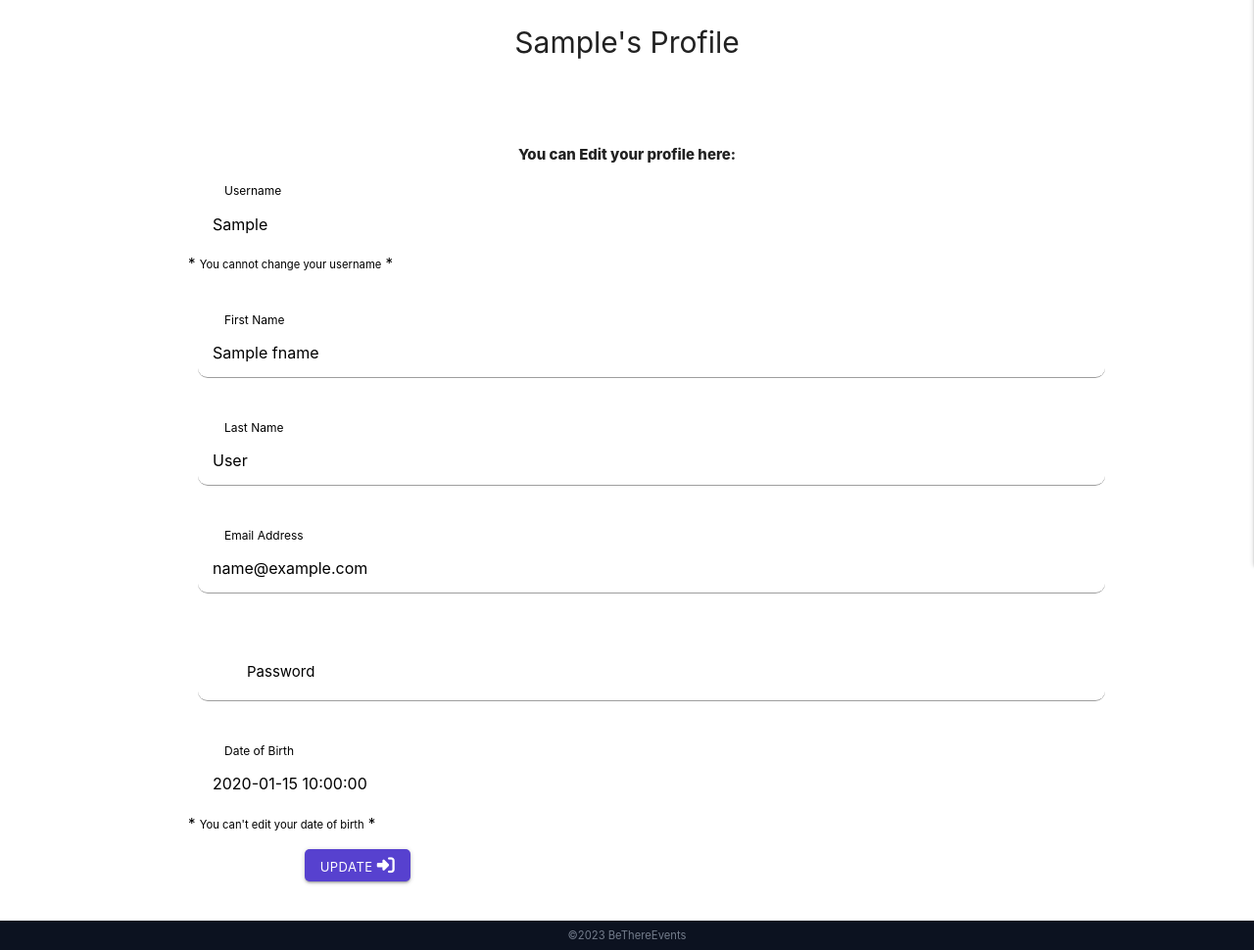
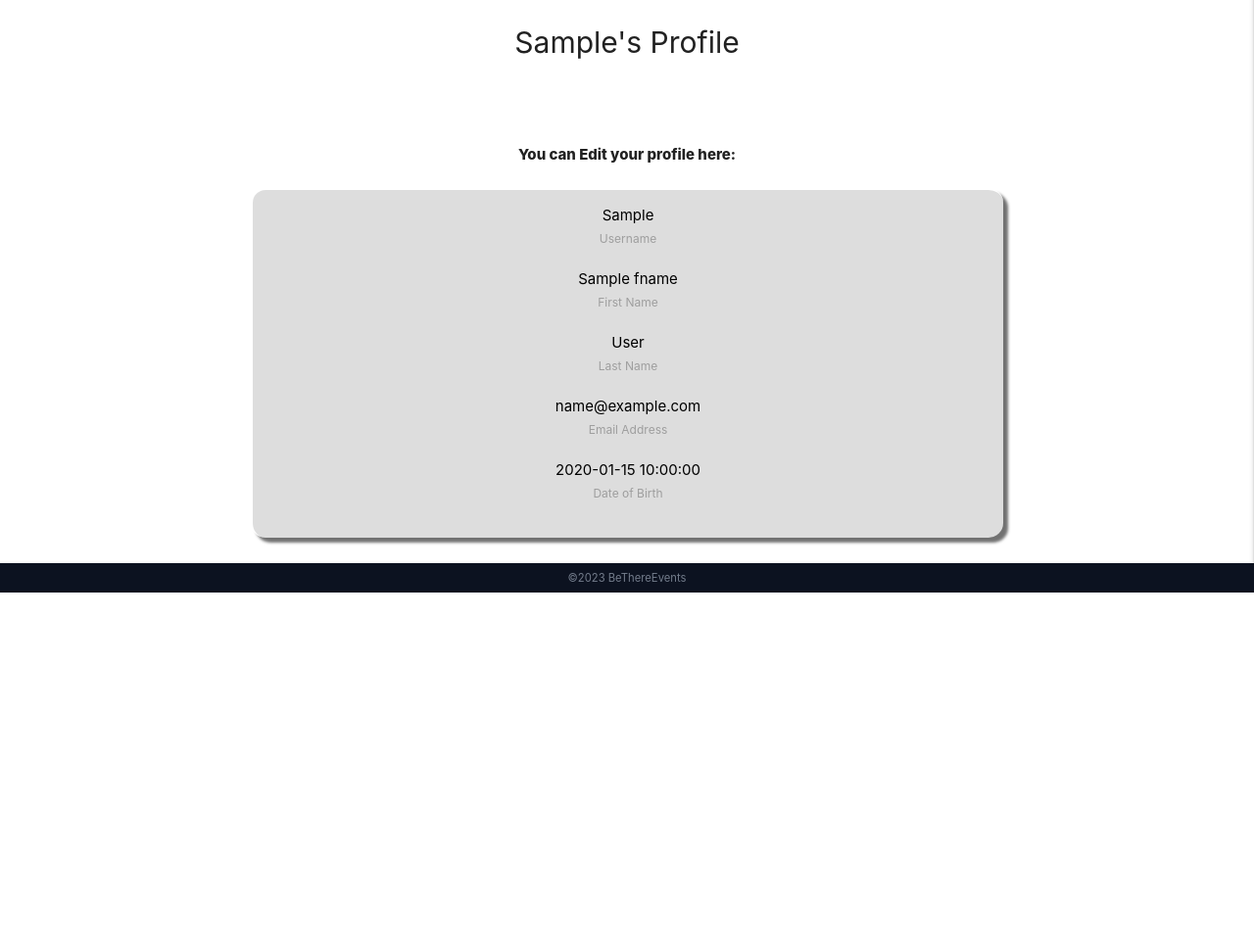
Before and after one commit to wendybovill/be-there-events, a Flask app: a page that uses templates/profile.html in a window 1280 px wide. Shown: the part 283-1253 px from the top of the page at 98% size. After the commit the page ends 888 px from the top, so only its background shows below. Run offline with Flask 3, Linux system fonts and the light colour scheme; a database or web service that is not in the repository returns one stand-in record (values such as "Sample title"); some libraries are stand-ins or nearby versions.

Commit message:
made profile page uneditable. need to make edit profile page html page

```diff
--- a/app.py
+++ b/app.py
@@ -150,9 +150,9 @@ def profile(username):
     if request.method == "POST":
         user = {
             "username": request.form.get("username"),
-            "fname": request.form.get("fname"),
+            "user.fname": request.form.get("fname"),
         }
-        flash("You have updated your Profile")
+        flash("Welcome back!")
     users = mongo.db.users.find().sort("username", 1)
     user = mongo.db.types.find_one({"username": username})
     return render_template("profile.html", user=user, users=users)
--- a/templates/profile.html
+++ b/templates/profile.html
@@ -19,54 +19,42 @@
     <h3 class="center">You can Edit your profile here:</h3>
 
 
-    <div class="centered black-text">
+    <div class="centered box black-text">
         <form class="col s12 " method="GET" action="{{ url_for('profile', username=user.username)}}">
             <!-- Username -->
             <div class="row">
-                <div class="input-field col s12">
-                    <input id="username" name="username" type="text" class="validate" minlength="3" maxlength="15" value="{{ user.username|capitalize }}" disabled>
+                <div class="div-field col s12">
+                    <div id="username" name="username" type="text" class="validate" minlength="3" maxlength="90" value="{{ user.username|capitalize }}" disabled>{{ user.username|capitalize }}</div>
                     <label for="username" >Username</label>
-                    <span> * <small>You cannot change your username</small> * </span>
                 </div>
             </div>
             <!-- First name -->
             <div class="row">
-                <div class="input-field col s12">
-                    <input id="fname" name="fname" type="text" class="validate" minlength="3" maxlength="15" pattern="^[a-zA-z0-9]{3,15}$" value="{{ user.fname|capitalize }}">
+                <div class="div-field col s12">
+                    <div id="fname" name="fname" type="text" class="validate" minlength="3" maxlength="90" pattern="^[a-zA-z0-9]{3,15}$" value="{{ user.fname|capitalize }}">{{ user.fname|capitalize }}</div>
                     <label for="fname" >First Name</label>
                 </div>
             </div>
             <!-- Last name -->
             <div class="row">
-                <div class="input-field col s12">
-                    <input id="lname" name="lname" type="text" class="validate" minlength="3" maxlength="15" pattern="^[a-zA-z0-9]{3,15}$" value="{{ user.lname|capitalize }}" required>
+                <div class="div-field col s12">
+                    <div id="lname" name="lname" type="text" class="validate" minlength="3" maxlength="90" pattern="^[a-zA-z0-9]{3,15}$" value="{{ user.lname|capitalize }}">{{ user.lname|capitalize }}</div>
                     <label for="lname" >Last Name</label>
                 </div>
             </div>
             <!-- Email -->
             <div class="row">
-                <div class="input-field col s12">
-                    <input id="email" name="email" type="text" class="validate" minlength="3" maxlength="15" pattern="^[a-zA-z0-9]{3,15}$" value="{{ user.email|lower }}" required>
+                <div class="div-field col s12">
+                    <div id="email" name="email" type="text" class="validate" minlength="3" maxlength="90" value="{{ user.email|lower }}">{{ user.email|lower }}</div>
                     <label for="email" >Email Address</label>
-                </div>
-            </div>
-            <!-- Password -->
-            <div class="row">
-                <div class="input-field col s12">
-                    <input id="password" name="password" type="password" class="validate" minlength="5" maxlength="15" pattern="^[a-zA-z0-9]{5,15}$">
-                    <label for="password">Password</label>
                 </div>
             </div>
             <!-- Date of Birth - user must be 18 to sign up -->
             <div class="row">
-                <div class="input-field col s12">
-                    <input id="dob" name="dob" type="text" class="validate" minlength="3" maxlength="15" pattern="^[a-zA-z0-9]{3,15}$" disabled value="{{ user.dob }}">
-                    <label for="dob" >Date of Birth</label><span>* <small>You can't edit your date of birth</small> *</span>
+                <div class="div-field col s12">
+                    <div id="dob" name="dob" type="text" class="validate" minlength="3" maxlength="15" pattern="^[a-zA-z0-9]{3,15}$" disabled value="{{ user.dob }}">{{ user.dob }}</div>
+                    <label for="dob" >Date of Birth</label>
                 </div>
-            <!-- Submit -->
-            <div class="row">
-                <button type="submit" class="centered front_button btn-small text-shadow">update <i class="fas fa-sign-in-alt"></i></button>
-            </div>
         </form>
     </div>
     {% endfor %}
```
